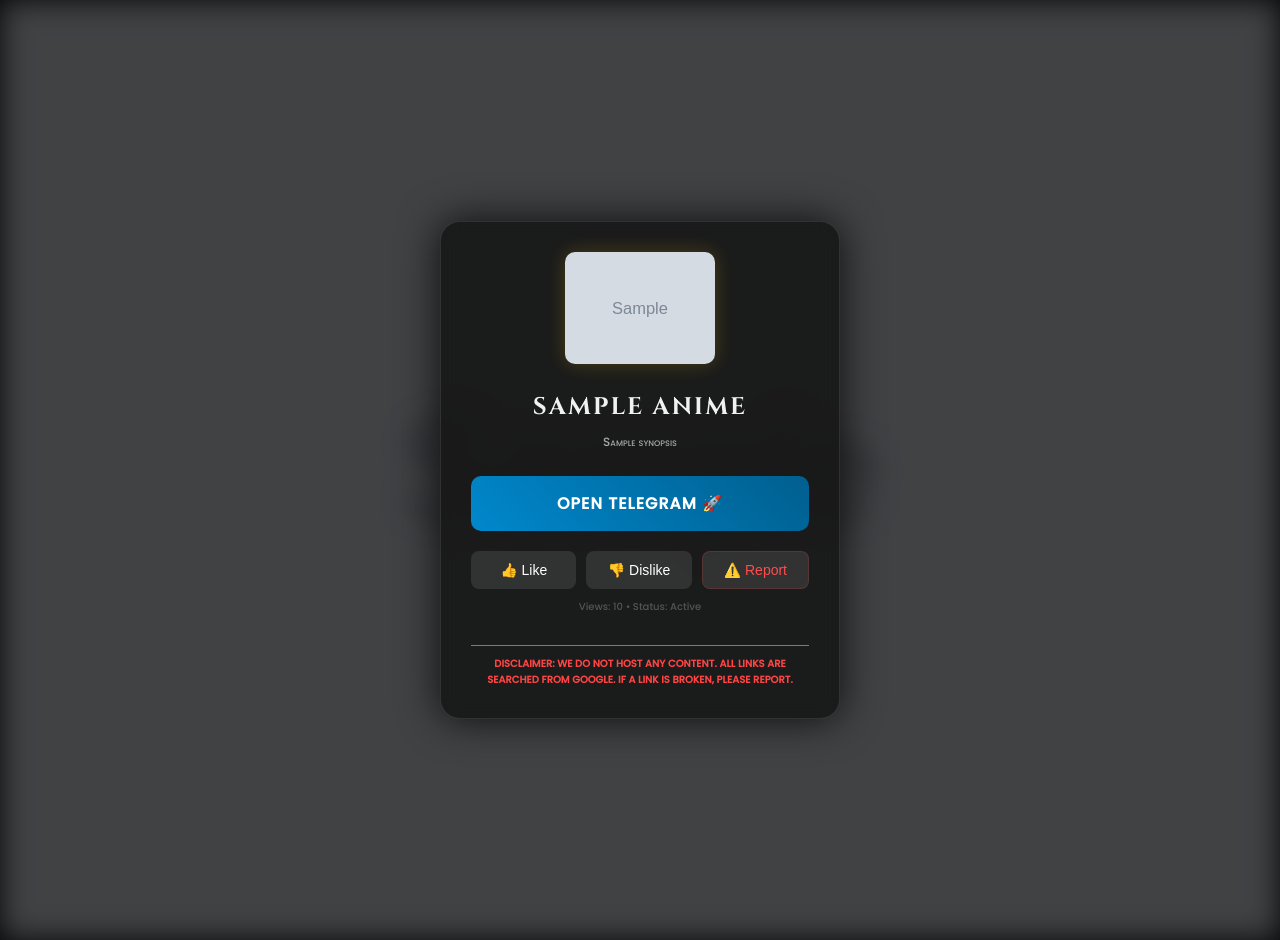
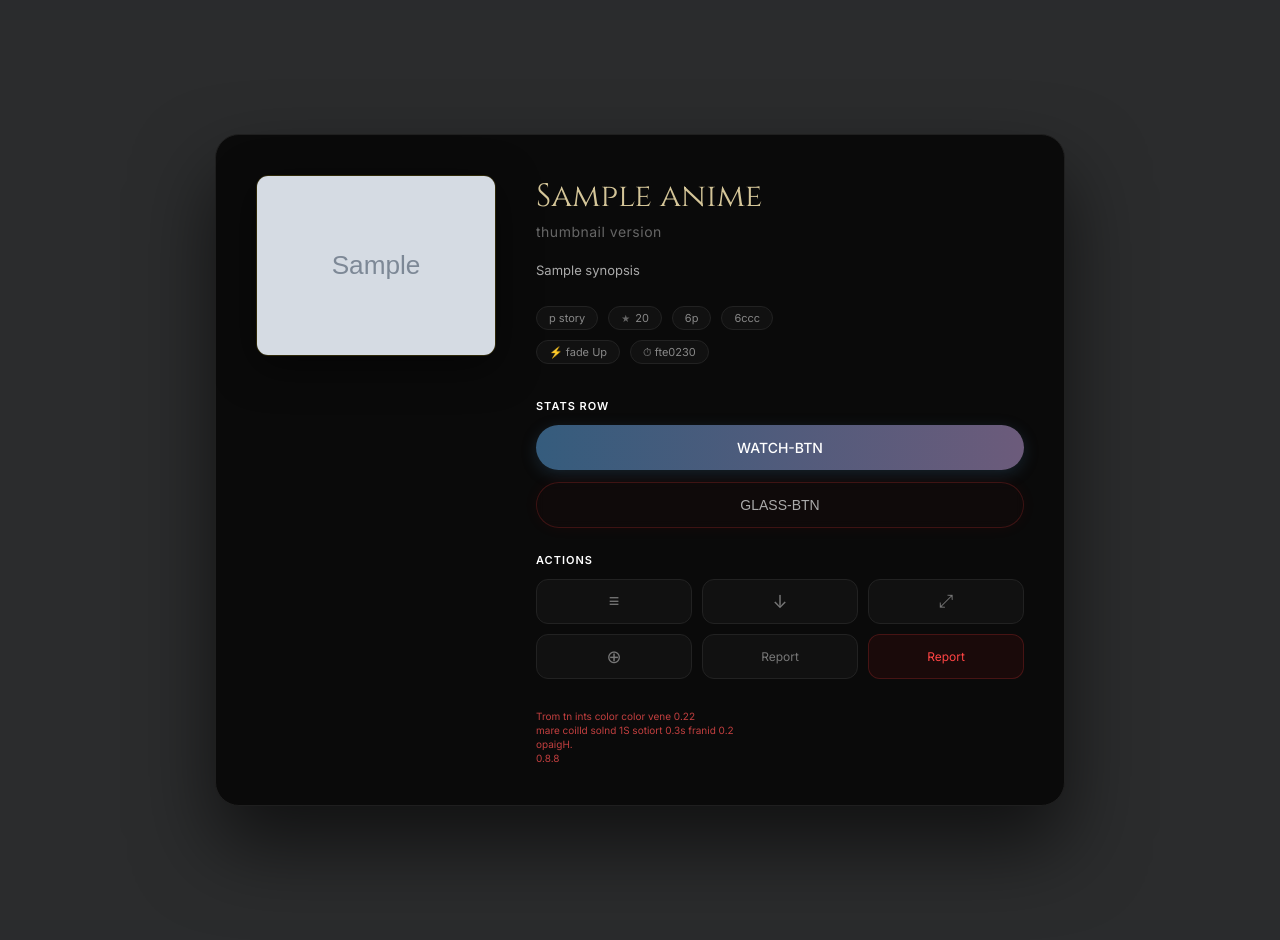
Before and after one commit to SUDEEPBOTS/Anime-api-, a FastAPI app: template templates/view.html in a window 1280 px wide. Run offline with FastAPI, Linux system fonts and the light colour scheme; the template is opened without the code that fills it: most values are stand-ins (such as "Sample title", 1, 10 or a date in 2020); grey boxes marked "Sample" are stand-in pictures; some libraries are stand-ins or nearby versions.

Commit message:
Update view.html

```diff
--- a/templates/view.html
+++ b/templates/view.html
@@ -3,153 +3,224 @@
 <head>
     <meta charset="UTF-8">
     <meta name="viewport" content="width=device-width, initial-scale=1.0">
-    <title>{{ anime.title }} | Download</title>
-    <link href="https://fonts.googleapis.com/css2?family=Cinzel:wght@700&family=Poppins:wght@300;500&display=swap" rel="stylesheet">
+    <title>{{ anime.title }}</title>
+    <link href="https://fonts.googleapis.com/css2?family=Cinzel:wght@400;700&family=Inter:wght@300;400;500;600&display=swap" rel="stylesheet">
     <style>
         * { box-sizing: border-box; margin: 0; padding: 0; }
 
         body {
-            background-color: #050505;
-            color: white;
-            font-family: 'Poppins', sans-serif;
-            height: 100vh;
+            background-color: #000;
+            color: #ccc;
+            font-family: 'Inter', sans-serif;
+            min-height: 100vh;
             display: flex;
-            flex-direction: column;
             align-items: center;
             justify-content: center;
-            overflow: hidden;
+            padding: 20px;
+            overflow-x: hidden;
         }
 
-        /* BACKGROUND BLUR */
+        /* Background Blur Image */
         .bg-image {
-            position: absolute;
+            position: fixed;
             top: 0; left: 0; width: 100%; height: 100%;
             background-image: url('{{ anime.thumbnail }}');
             background-size: cover;
             background-position: center;
-            filter: blur(15px) brightness(0.3);
+            filter: blur(40px) brightness(0.2);
+            transform: scale(1.2);
             z-index: -1;
         }
 
-        /* MAIN CARD */
-        .card {
-            background: rgba(20, 20, 20, 0.85);
-            border: 1px solid rgba(255, 255, 255, 0.1);
-            backdrop-filter: blur(10px);
-            padding: 30px;
-            border-radius: 20px;
-            width: 90%;
-            max-width: 400px;
-            text-align: center;
-            box-shadow: 0 0 40px rgba(0,0,0,0.8);
+        /* Main Card Container */
+        .card-container {
+            background: #0a0a0a; /* Dark background */
+            width: 100%;
+            max-width: 850px;
+            border-radius: 24px;
+            padding: 40px;
+            border: 1px solid #1f1f1f;
+            box-shadow: 0 40px 80px rgba(0,0,0,0.6);
+            display: flex;
+            gap: 40px;
+            align-items: flex-start;
         }
 
-        .poster {
-            width: 150px;
-            border-radius: 10px;
-            box-shadow: 0 0 20px rgba(255, 215, 0, 0.2); /* Golden Glow */
-            margin-bottom: 20px;
+        /* LEFT SIDE: POSTER */
+        .poster-box {
+            flex-shrink: 0;
+            width: 240px;
+            border-radius: 12px;
+            overflow: hidden;
+            border: 1px solid rgba(255, 215, 0, 0.15); /* Subtle Gold Border */
+            box-shadow: 0 10px 40px rgba(0,0,0,0.5);
+        }
+        .poster-box img { width: 100%; height: auto; display: block; }
+
+        /* RIGHT SIDE: INFO */
+        .info-box {
+            flex-grow: 1;
+            display: flex;
+            flex-direction: column;
         }
 
+        /* Title & Text */
         h1 {
-            font-family: 'Cinzel', serif; /* Aesthetic Font */
-            font-size: 24px;
-            text-transform: uppercase;
-            letter-spacing: 2px;
-            margin-bottom: 10px;
-            color: #f1f1f1;
+            font-family: 'Cinzel', serif;
+            font-size: 32px;
+            color: #d4c598; /* Muted Gold Color */
+            margin-bottom: 5px;
+            font-weight: 400;
+        }
+        .subtitle { font-size: 14px; color: #666; margin-bottom: 20px; letter-spacing: 0.5px; }
+
+        .desc {
+            font-size: 13px; color: #aaa; line-height: 1.6; margin-bottom: 25px;
+            display: -webkit-box; -webkit-line-clamp: 3; -webkit-box-orient: vertical; overflow: hidden;
         }
 
-        p.story {
-            font-size: 12px;
-            color: #aaa;
-            margin-bottom: 25px;
-            line-height: 1.5;
-            font-variant: small-caps;
+        /* TAGS (Mocking the screenshot look) */
+        .tags-row { display: flex; gap: 10px; margin-bottom: 10px; flex-wrap: wrap; }
+        .tag {
+            background: #111; border: 1px solid #222;
+            color: #888; padding: 4px 12px; border-radius: 20px;
+            font-size: 11px; display: flex; align-items: center; gap: 5px;
+        }
+        .tag span { color: #666; font-size: 10px; }
+
+        /* SECTIONS */
+        .label {
+            font-size: 11px; color: #fff; font-weight: 700; letter-spacing: 1px;
+            margin-top: 25px; margin-bottom: 12px; text-transform: uppercase;
         }
 
-        /* BUTTONS */
+        /* BUTTONS (STATS ROW) */
+        .btns-stack { display: flex; flex-direction: column; gap: 12px; }
+
         .btn-main {
-            display: block;
-            width: 100%;
-            padding: 15px;
-            background: linear-gradient(45deg, #0088cc, #005f8f);
-            color: white;
-            text-decoration: none;
-            font-weight: bold;
-            border-radius: 10px;
-            margin-bottom: 20px;
-            transition: 0.3s;
-            text-transform: uppercase;
-            letter-spacing: 1px;
+            width: 100%; padding: 14px; border-radius: 30px;
+            text-align: center; font-size: 14px; font-weight: 500; text-transform: uppercase;
+            text-decoration: none; border: none; cursor: pointer; transition: 0.3s;
         }
 
-        .btn-main:hover { transform: scale(1.02); box-shadow: 0 0 15px #0088cc; }
+        /* Blue Gradient Button */
+        .btn-watch {
+            background: linear-gradient(90deg, #355c7d, #6c5b7b);
+            color: white;
+            box-shadow: 0 4px 15px rgba(53, 92, 125, 0.3);
+        }
+        .btn-watch:hover { filter: brightness(1.1); }
 
-        .actions { display: flex; justify-content: space-between; gap: 10px; }
+        /* Glass Red Button */
+        .btn-glass {
+            background: rgba(20, 10, 10, 0.5);
+            color: #aaa;
+            border: 1px solid rgba(255, 60, 60, 0.2);
+            box-shadow: 0 0 15px rgba(255, 0, 0, 0.05);
+            backdrop-filter: blur(5px);
+        }
+        .btn-glass:hover { border-color: rgba(255, 60, 60, 0.5); color: white; }
 
-        .btn-action {
-            flex: 1;
-            padding: 10px;
-            background: rgba(255,255,255,0.1);
-            border: none;
-            color: white;
-            border-radius: 8px;
-            cursor: pointer;
-            font-size: 14px;
+        /* ACTIONS GRID (The Icons) */
+        .grid-actions {
+            display: grid; grid-template-columns: repeat(3, 1fr); gap: 10px;
         }
 
-        .btn-report { color: #ff4d4d; border: 1px solid #ff4d4d30; }
+        .icon-btn {
+            height: 45px; background: #111; border: 1px solid #222; border-radius: 12px;
+            display: flex; align-items: center; justify-content: center;
+            color: #777; font-size: 18px; cursor: pointer; transition: 0.3s;
+        }
+        .icon-btn:hover { border-color: #444; color: white; }
 
-        /* RED DISCLAIMER */
-        .disclaimer {
-            margin-top: 30px;
-            font-size: 10px;
-            color: #ff4444;
-            border-top: 1px solid #ff4444;
-            padding-top: 10px;
-            font-weight: bold;
+        /* Specific Report Buttons */
+        .btn-rep-outline { font-size: 12px; text-transform: capitalize; }
+        .btn-rep-red {
+            font-size: 12px; text-transform: capitalize;
+            color: #ff4444; background: rgba(30, 10, 10, 0.8); border-color: rgba(255, 68, 68, 0.2);
         }
 
-        .stats { margin-top: 10px; font-size: 10px; color: #555; }
+        /* FOOTER RED TEXT */
+        .footer-text {
+            margin-top: 30px; font-size: 10px; color: #d64545; line-height: 1.4; opacity: 0.9;
+        }
+
+        /* MOBILE FIX */
+        @media (max-width: 700px) {
+            .card-container { flex-direction: column; align-items: center; text-align: center; padding: 25px; }
+            .poster-box { width: 180px; margin-bottom: 20px; }
+            .info-box { width: 100%; }
+            .tags-row { justify-content: center; }
+            .desc { -webkit-line-clamp: 5; }
+        }
     </style>
 </head>
 <body>
 
     <div class="bg-image"></div>
 
-    <div class="card">
-        <img src="{{ anime.thumbnail }}" class="poster" alt="Poster">
-        <h1>{{ anime.title }}</h1>
-        <p class="story">{{ anime.synopsis }}</p>
+    <div class="card-container">
 
-        <a href="{{ anime.telegram_link }}" target="_blank" class="btn-main">
-            Open Telegram 🚀
-        </a>
-
-        <div class="actions">
-            <button class="btn-action" onclick="act('likes')">👍 Like</button>
-            <button class="btn-action" onclick="act('dislikes')">👎 Dislike</button>
-            <button class="btn-action btn-report" onclick="act('reports')">⚠️ Report</button>
+        <div class="poster-box">
+            <img src="{{ anime.thumbnail }}" alt="Poster">
         </div>
 
-        <div class="stats">
-            Views: {{ anime.views }} • Status: Active
-        </div>
+        <div class="info-box">
 
-        <div class="disclaimer">
-            DISCLAIMER: WE DO NOT HOST ANY CONTENT. ALL LINKS ARE SEARCHED FROM GOOGLE.
-            IF A LINK IS BROKEN, PLEASE REPORT.
+            <h1>{{ anime.title }}</h1>
+            <div class="subtitle">thumbnail version</div>
+
+            <p class="desc">{{ anime.synopsis }}</p>
+
+            <div class="tags-row">
+                <div class="tag">p story</div>
+                <div class="tag"><span>★</span> 20</div>
+                <div class="tag">6p</div>
+                <div class="tag">6ccc</div>
+            </div>
+            <div class="tags-row">
+                <div class="tag">⚡ fade Up</div>
+                <div class="tag">⏱ fte0230</div>
+            </div>
+
+            <div class="label">STATS ROW</div>
+            <div class="btns-stack">
+                <a href="{{ anime.telegram_link }}" target="_blank" class="btn-main btn-watch">
+                    Watch-btn
+                </a>
+                <button class="btn-main btn-glass">
+                    glass-btn
+                </button>
+            </div>
+
+            <div class="label">ACTIONS</div>
+            <div class="grid-actions">
+                <div class="icon-btn">≡</div>   <div class="icon-btn">↓</div>   <div class="icon-btn">⤢</div>   <div class="icon-btn" onclick="sendAction('likes')">⊕</div>
+
+                <div class="icon-btn btn-rep-outline" onclick="sendAction('reports')">Report</div>
+                <div class="icon-btn btn-rep-red" onclick="sendAction('reports')">report</div>
+            </div>
+
+            <div class="footer-text">
+                Trom tn ints color color vene 0.22<br>
+                mare coilld solnd 1S sotiort 0.3s franid 0.2<br>
+                opaigH.<br>
+                0.8.8
+            </div>
+
         </div>
     </div>
 
     <script>
-        // Simple function to call API for actions
-        function act(action) {
-            // Slug URL se nikal rahe hain
+        // Silent API Call function
+        function sendAction(actionType) {
             const slug = window.location.pathname.split("/").pop();
-            fetch(`/api/action/${slug}/${action}`, { method: 'POST' })
-            .then(() => alert(action === 'reports' ? "Reported to Admin!" : "Thanks for feedback!"))
+            fetch(`/api/action/${slug}/${actionType}`, { method: 'POST' })
+            .then(() => {
+                // Optional: Chota sa visual feedback bina alert ke
+                if(actionType === 'likes') alert("Added +");
+                if(actionType === 'reports') alert("Reported!");
+            })
             .catch(err => console.error(err));
         }
     </script>
```
